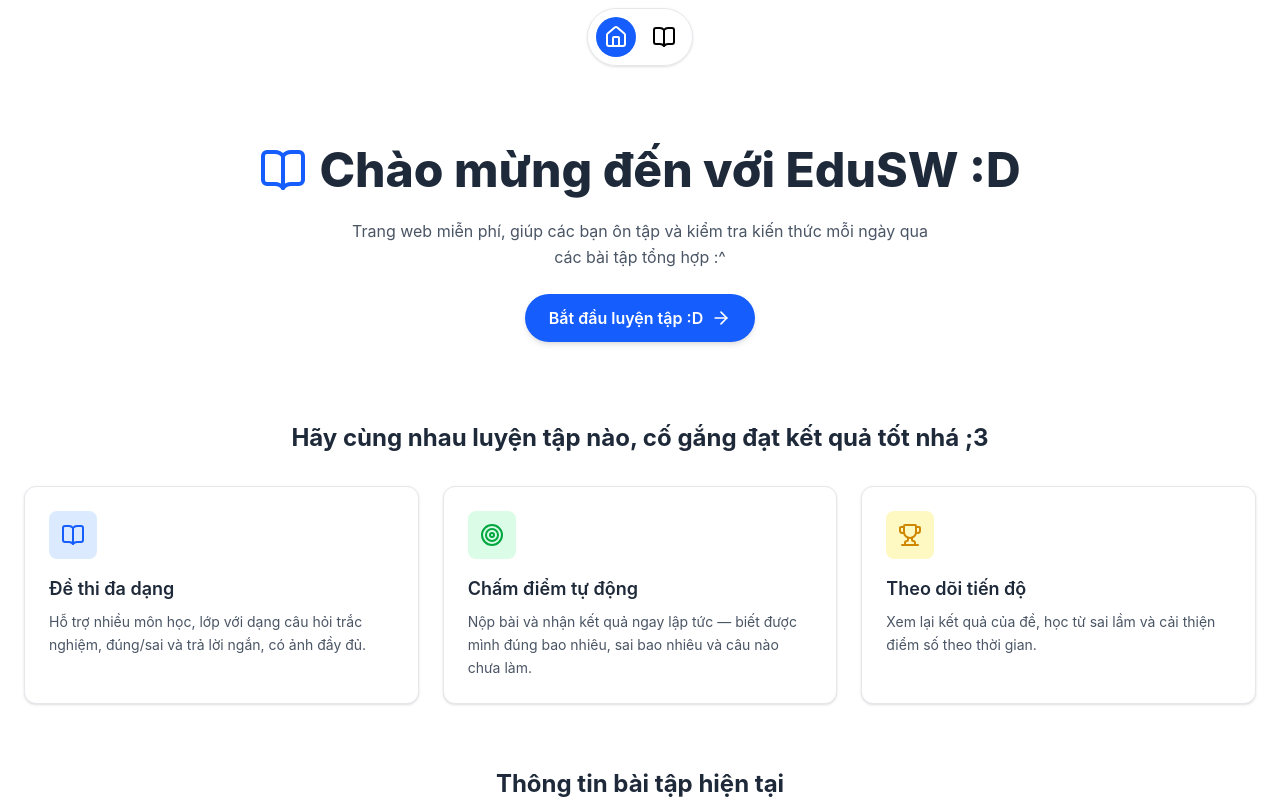
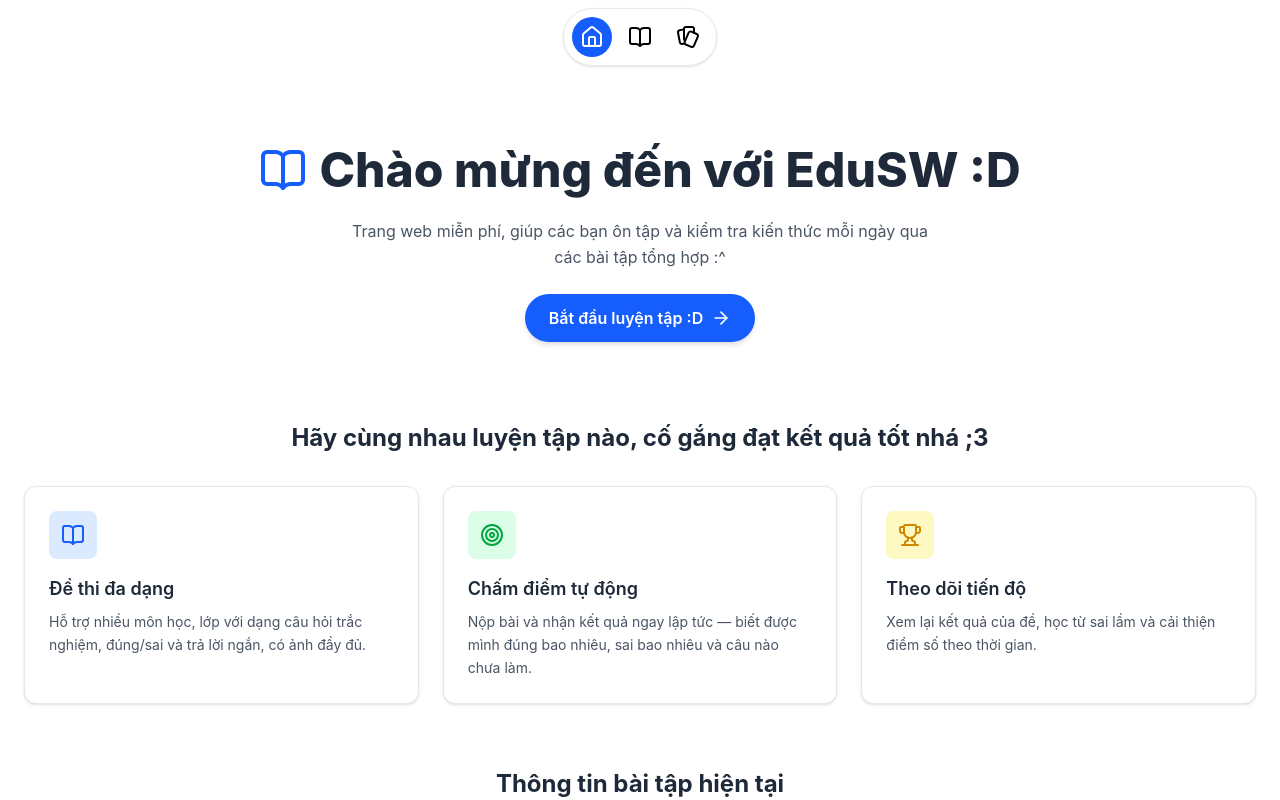
Before and after one commit to chpvchp/edu-sw, a React (Vite) app: page / in a window 1280 px wide. Shown: the top 800 px of the page. Built offline with nearby package versions, Linux system fonts and the light colour scheme.

Commit message:
feat: add route and FlashCardPage

```diff
--- a/src/components/NavBar.tsx
+++ b/src/components/NavBar.tsx
@@ -1,4 +1,4 @@
-import { House, BookOpen } from "lucide-react";
+import { House, BookOpen, PlayingCardsFan } from "lucide-react";
 import { NavLink } from "react-router-dom";
 
 /**
@@ -11,6 +11,7 @@
   const listNavLink = [
     {to: "/", label: "Trang Chủ", icon: House},
     {to: "/bai-tap", label: "Bài Tập", icon: BookOpen},
+    {to: "/flashcard", label: "Bài Tập", icon: PlayingCardsFan},
   ]
 
   const classNameActive = "p-2 bg-blue-600 text-white rounded-full"
--- /dev/null
+++ b/src/pages/FlashCardPage.tsx
@@ -0,0 +1,7 @@
+export default function FlashCardPage() {
+  return (
+    <main className="min-h-screen max-w-7xl flex-1 mx-auto">
+
+    </main>
+  )
+}
--- a/src/routes/AppRoutes.tsx
+++ b/src/routes/AppRoutes.tsx
@@ -5,6 +5,7 @@
 import InfoExamPage from "../pages/InfoExamPage";
 import LamBaiPage from "../pages/LambaiPage";
 import KetQuaPage from "../pages/KetQuaPage";
+import FlashCardPage from "../pages/FlashCardPage";
 
 /**
  * AppRoutes | cây điều hướng của ứng dụng.
@@ -16,10 +17,13 @@
     <Routes>
       <Route path="/" element={<MainLayout />}>
         <Route index element={<HomePage />} />
+
         <Route path="bai-tap" element={<BaiTapPage />} />
         <Route path="bai-tap/:id_exam" element={<InfoExamPage />} />
         <Route path="bai-tap/:id_exam/lam-bai" element={<LamBaiPage />} />
         <Route path="bai-tap/ket-qua" element={<KetQuaPage />} />
+
+        <Route path="flashcard" element={<FlashCardPage />} />
       </Route>
     </Routes>
   )
```
